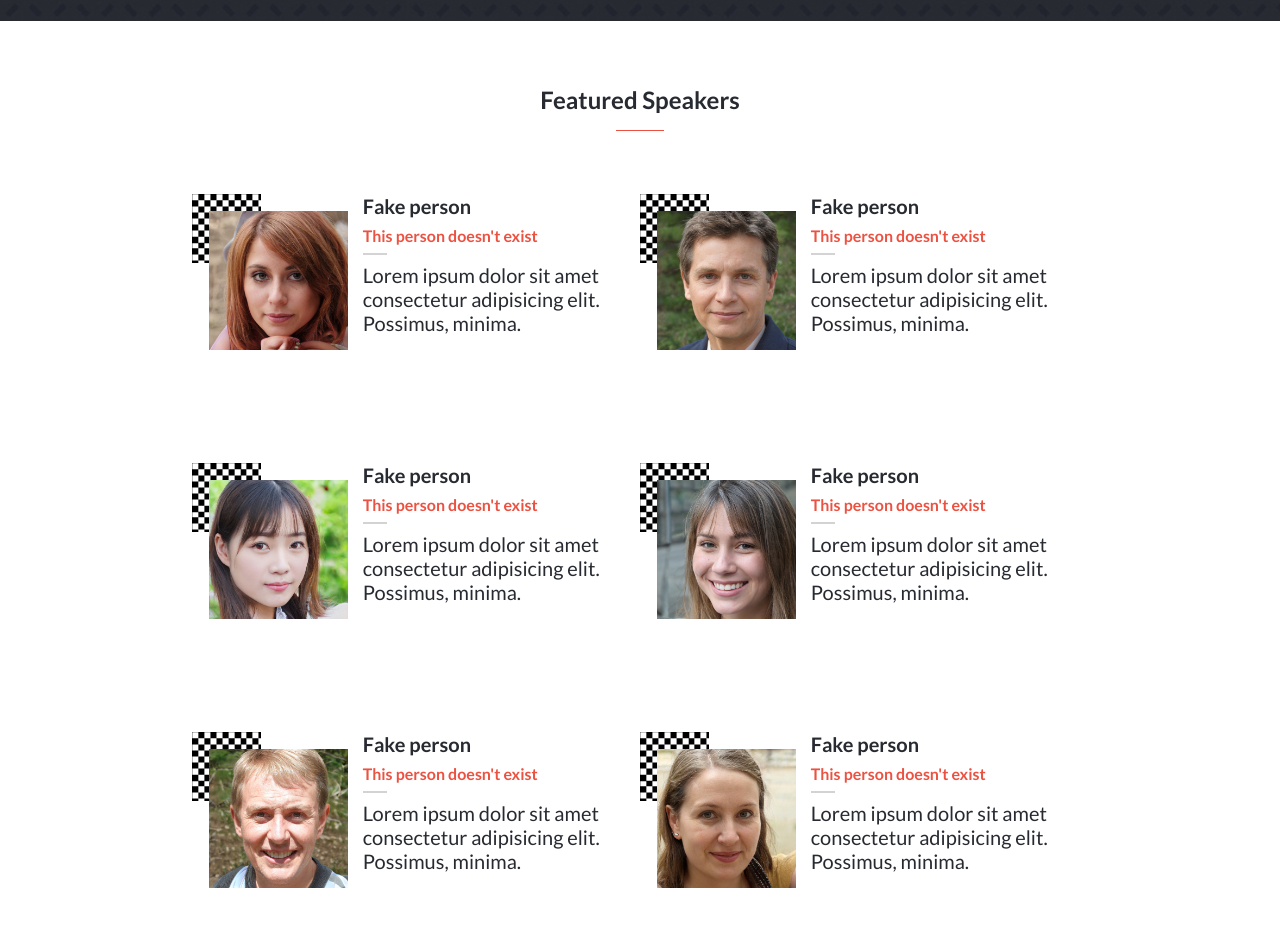
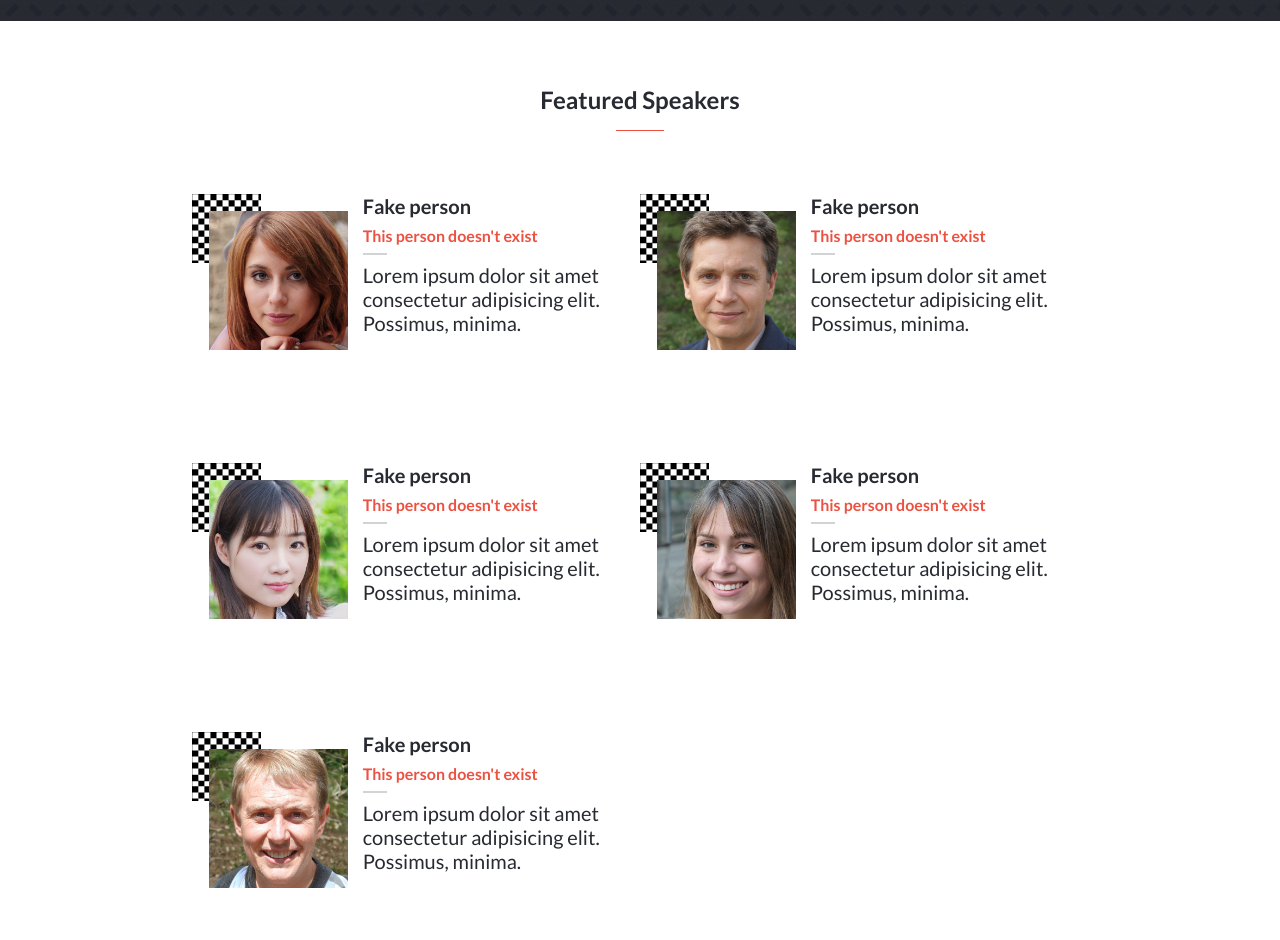
Before and after one commit to Leboroz/latam-annual-conference, a website: page index.html in a window 1280 px wide. Shown: the part 1320-2260 px from the top of the page. Drawn offline with Linux system fonts and the light colour scheme.

Commit message:
Make changes

```diff
--- a/scripts/index.js
+++ b/scripts/index.js
@@ -30,7 +30,35 @@ window.addEventListener('load', () => {
     cards.appendChild(card);
   });
 
-  for (let i = 0; i < 6; i += 1) {
+  const people = [
+    {
+      title: 'Fake person',
+      subTitle: 'This person doesn\'t exist',
+      description: 'Lorem ipsum dolor sit amet consectetur adipisicing elit. Possimus, minima.',
+    },
+    {
+      title: 'Fake person',
+      subTitle: 'This person doesn\'t exist',
+      description: 'Lorem ipsum dolor sit amet consectetur adipisicing elit. Possimus, minima.',
+    },
+    {
+      title: 'Fake person',
+      subTitle: 'This person doesn\'t exist',
+      description: 'Lorem ipsum dolor sit amet consectetur adipisicing elit. Possimus, minima.',
+    },
+    {
+      title: 'Fake person',
+      subTitle: 'This person doesn\'t exist',
+      description: 'Lorem ipsum dolor sit amet consectetur adipisicing elit. Possimus, minima.',
+    },
+    {
+      title: 'Fake person',
+      subTitle: 'This person doesn\'t exist',
+      description: 'Lorem ipsum dolor sit amet consectetur adipisicing elit. Possimus, minima.',
+    },
+  ];
+
+  people.forEach((person, i) => {
     const personCard = document.createElement('div');
     personCard.className = 'person-card flex';
     personCard.setAttribute('data-visible', (i < 2 ? 'true' : 'false'));
@@ -39,15 +67,16 @@ window.addEventListener('load', () => {
       <div class="img img-${i + 1}"></div>
     </figure>
     <div class="card-content flex">
-      <h2 class="person-card-title text-primary">Fake person</h2>
-      <h3 class="person-card-sub-title text-secondary">This person doesn't exist</h3>
+      <h2 class="person-card-title text-primary">${person.title}</h2>
+      <h3 class="person-card-sub-title text-secondary">${person.subTitle}</h3>
       <hr class="card-line">
-      <p class="person-card-paragraph">Lorem ipsum dolor sit amet consectetur adipisicing elit. Possimus, minima.
+      <p class="person-card-paragraph">${person.description}
       </p>
     </div>
     `;
     peopleCards.appendChild(personCard);
-  }
+  });
+
   document.getElementById('see_more').addEventListener('click', (e) => {
     Array.of(...document.querySelectorAll('.person-card')).forEach((card, i) => card.setAttribute('data-visible', (i >= 2 && card.getAttribute('data-visible') === 'true') ? 'false' : 'true'));
     if (e.target.innerHTML.includes('MORE')) e.target.innerHTML = 'LESS <i class="fas fa-chevron-up"></i>';
--- a/styles/components/_typography.scss
+++ b/styles/components/_typography.scss
@@ -2,7 +2,7 @@
 
 .display {
   &-1 {
-    background-image: url('https://2021.latinoware.org/wp-content/uploads/2021/08/Background1.jpg');
+    background-image: url(../images/main/intro-background.png);
     -webkit-background-clip: text;
     font-weight: 900;
     font-size: 2rem;
--- a/styles/sections/_speakers.scss
+++ b/styles/sections/_speakers.scss
@@ -51,7 +51,7 @@
           object-fit: cover;
 
           @include breakpoint(md) {
-            max-width: 600px;
+            max-width: 400px;
           }
         }
       }
```
Also changed, not shown: README.md, assets/css/styles.css, 1 other file.
